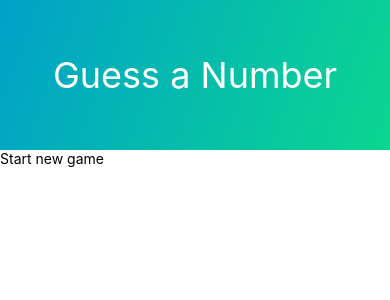
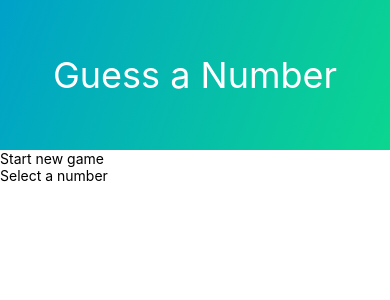
Before and after one commit to annaszalkiewicz/guess-number, a React Native app: screen / in a window 390 px wide. Shown: the top 300 px of the page. Built offline with nearby package versions, Linux system fonts and the light colour scheme.

Commit message:
Create Card ui component

```diff
--- /dev/null
+++ b/components/ui/Card.js
@@ -0,0 +1,15 @@
+import React from 'react'
+import { View, StyleSheet } from 'react-native'
+
+const Card = props => {
+  return (
+    <View>{props.children}
+    </View>
+  )
+}
+
+const styles = StyleSheet.create({
+
+});
+
+export default Card;
--- a/screens/StartGameScreen.js
+++ b/screens/StartGameScreen.js
@@ -1,10 +1,14 @@
 import React from "react";
 import { View, Text, StyleSheet } from "react-native";
+import Card from "../components/ui/Card";
 
 const StartGameScreen = () => {
   return (
     <View>
       <Text>Start new game</Text>
+      <Card>
+        <Text>Select a number</Text>
+      </Card>
     </View>
   );
 };
```
